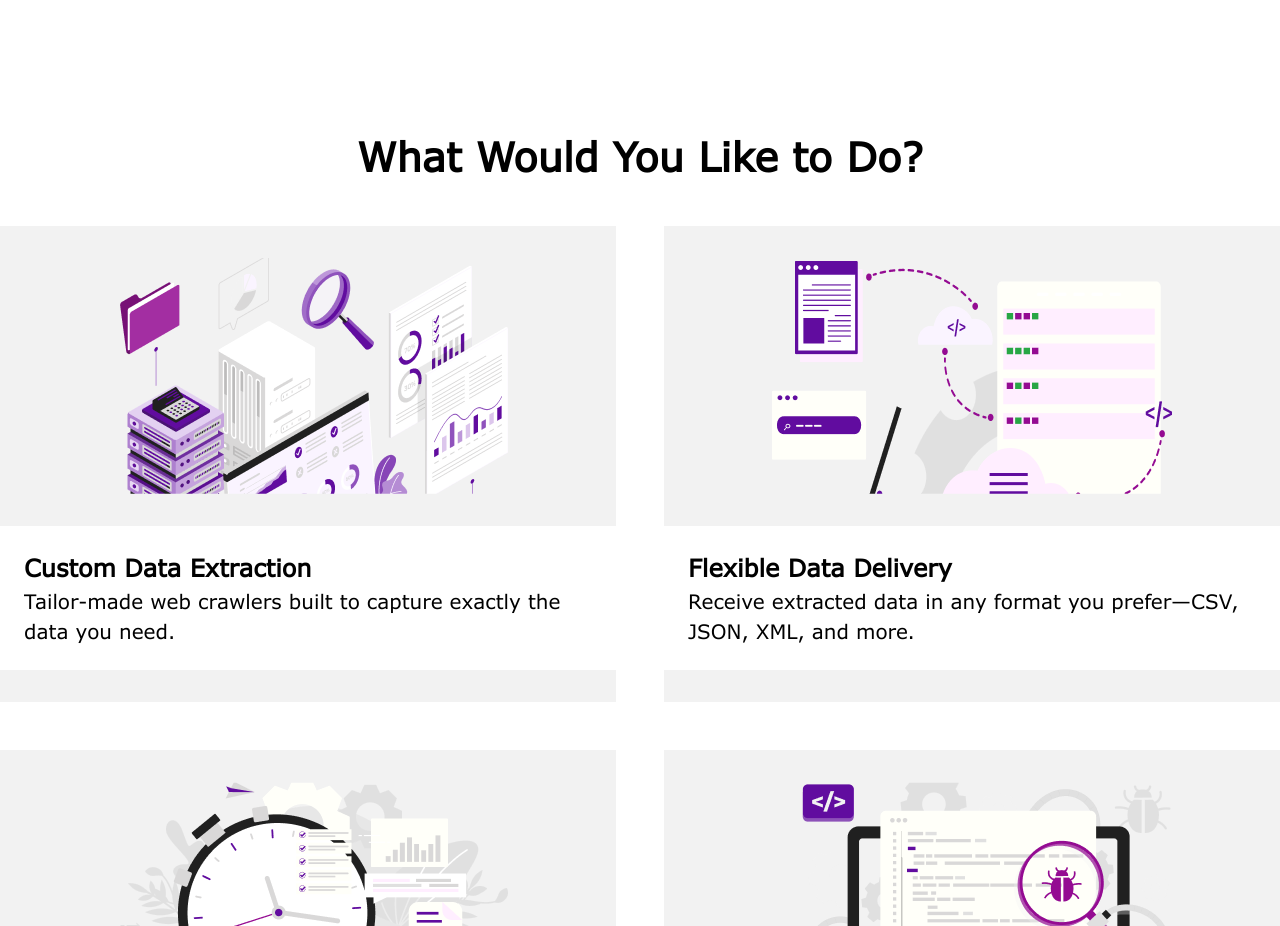
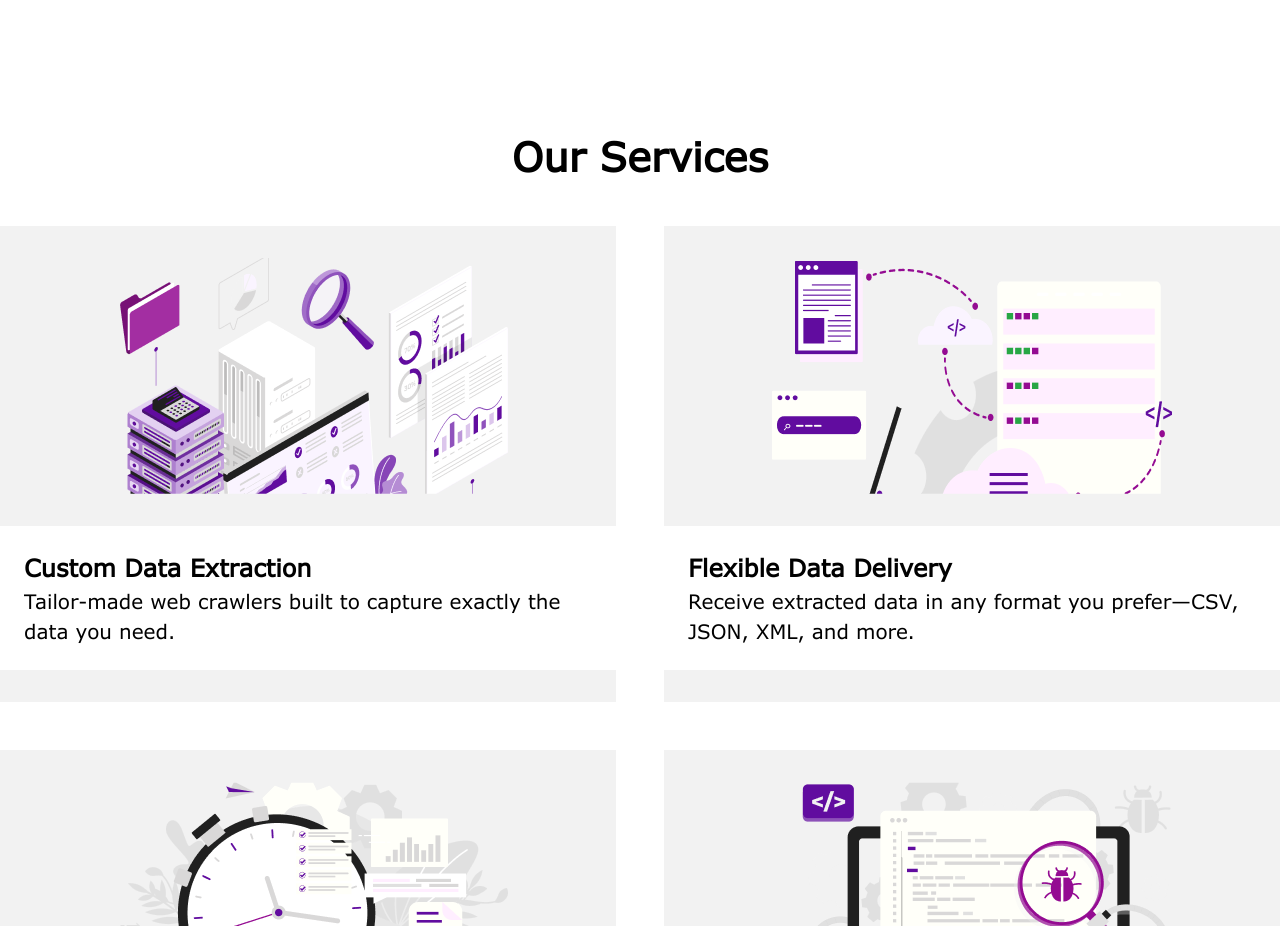
Before and after one commit to beecodeguy/crawlhub, a Next.js app: page / in a window 1280 px wide. Shown: the part 1060-1986 px from the top of the page. Built offline with nearby package versions, Linux system fonts and the light colour scheme.

Commit message:
set width for services card

```diff
--- a/src/app/(webpage)/_components/OurServices.tsx
+++ b/src/app/(webpage)/_components/OurServices.tsx
@@ -15,7 +15,7 @@ interface IProps {
 }
 
 const OurServiceContent: React.FC<IProps> = ({ icon, title, description }) => (
-  <div className="bg-light-grey">
+  <div className="bg-light-grey w-[616px]">
     <div className="grid place-items-center px-[108px] py-4">
       <Image src={icon} alt="" height={235} width={400} />
     </div>
@@ -29,7 +29,7 @@ const OurServiceContent: React.FC<IProps> = ({ icon, title, description }) => (
 const OurServices = () => {
   return (
     <div className="container mx-auto mb-[128px] flex flex-col gap-5 items-center justify-center">
-      <span className="typography-h2">What Would You Like to Do?</span>
+      <span className="typography-h2">Our Services</span>
       <div className="grid grid-cols-2 gap-6">
         <OurServiceContent
           title="Custom Data Extraction"
```
